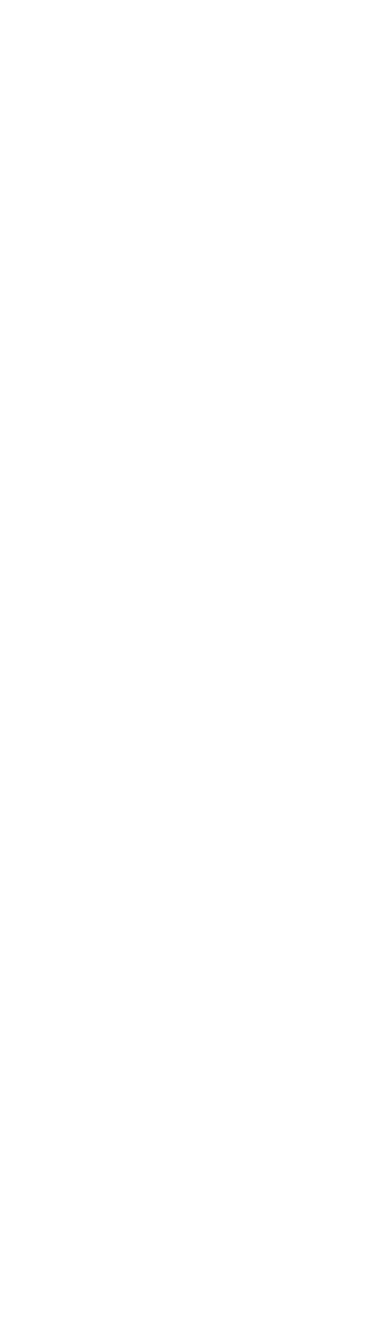
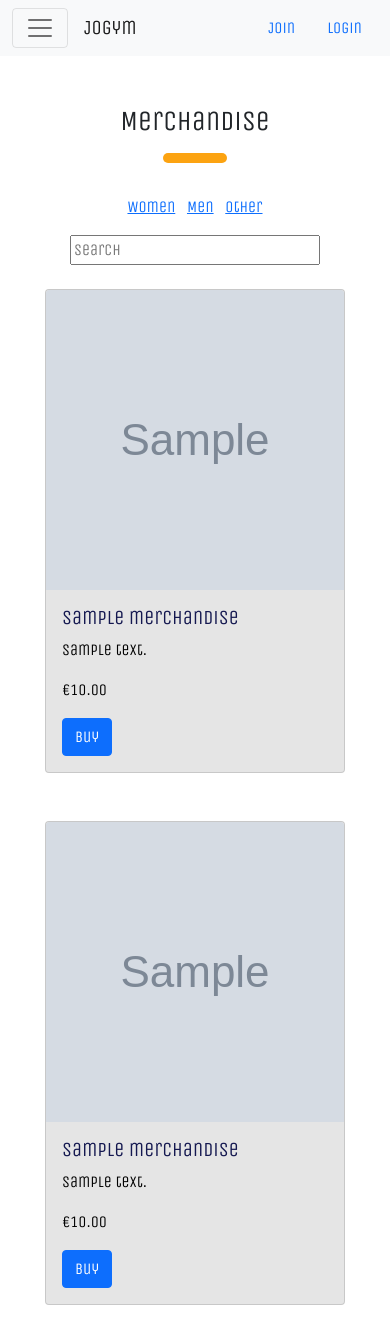
Before and after one commit to Code-Institute-Submissions/Zuhur-ms4_Feb, a Django app: page /merch/ in a window 390 px wide. Before the commit the page is empty. Before the commit the page ends 844 px from the top, so only its background shows below. Run offline with Django 3.2, Linux system fonts and the light colour scheme; tables that the repository leaves empty hold one stand-in row (values such as "Sample post"); grey boxes marked "Sample" are stand-in pictures; some libraries are stand-ins or nearby versions; some web fonts are replaced.

Commit message:
Display, style products and add filter links for merchandise

```diff
--- a/gym_app/templates/gym_app/home.html
+++ b/gym_app/templates/gym_app/home.html
@@ -43,7 +43,7 @@
         <div class="gym-description">
             <div class="col">
                 <h1 class="text-center mt-5 px-3"> Our Gym</h1>
-                <hr class="mx-auto">
+                <hr class="heading-ruler mx-auto">
                 <p class="text-center py-3 mx-auto">At JoGym we offer a gym experience like no other. With equipments at your disposal to reach your fitness goals. Reached a plateu? Feel drained from constant gym? We provide a host of physical activities to respark your joy for fitness.  </p>
             </div>
         </div>
@@ -112,7 +112,7 @@
             <div class="gym-description">
                 <div class="col">
                     <h1 class="text-center mt-5 px-3"> Contact Us</h1>
-                    <hr class="mx-auto">
+                    <hr class="heading-ruler mx-auto">
                 </div>
             </div>
         </div>
--- a/merchandise/templates/merchandise/merch.html
+++ b/merchandise/templates/merchandise/merch.html
@@ -0,0 +1,64 @@
+{% extends 'base.html' %}
+{% load static %}
+
+{% block extend_title %}
+| Merchandise
+{% endblock %}
+
+{% block content %}
+    <div class="container">
+        <div class="row mt-4">
+            <div class="col mt-4 my-2">
+                <h1 class="text-center">Merchandise</h1>
+                <hr class="heading-ruler mx-auto mb-4">
+            </div>
+        </div>
+        <div class="row">
+            <div class="col">
+                <ul class="list-inline text-center">
+                    <a href="#" class="list-inline-item">Women</a>
+                    <a href="##" class="list-inline-item">Men</a>
+                    <a href="#" class="list-inline-item">Other</a>
+                </ul>
+            </div>
+        </div>
+
+        <div class="row">
+            <div class="col text-center">
+                <input class="search-bar" type="text" placeholder="Search">
+            </div>
+        </div>
+        <div class="row mt-4">
+            {% for merch in merchandise %}
+                <div class="col-lg-3 col-md-4 col-sm-6 mb-4">
+                    <div class="card h-100 mx-auto">
+                        <img src="{{merch.image_url}}" class="card-img-top" alt="...">
+                        <div class="card-body">
+                            <h5 class="card-title">{{merch.name}}</h5>
+                            <p class="card-text">{{merch.description}}</p>
+                            <p>€{{merch.price}}</p>
+                            <a href="#" class="btn btn-primary">Buy</a>
+                        </div>
+                    </div>
+                </div>
+            {% endfor %}
+        </div>
+        <!--REMOVE BELOW-->
+        <div class="row mt-4">
+            {% for merch in merchandise %}
+                <div class="col-lg-3 col-md-4 col-sm-6 mb-4">
+                    <div class="card h-100 mx-auto">
+                        <img src="{{merch.image_url}}" class="card-img-top" alt="...">
+                        <div class="card-body">
+                            <h5 class="card-title">{{merch.name}}</h5>
+                            <p class="card-text">{{merch.description}}</p>
+                            <p>€{{merch.price}}</p>
+                            <a href="#" class="btn btn-primary">Buy</a>
+                        </div>
+                    </div>
+                </div>
+            {% endfor %}
+        </div>
+    </div>
+
+{% endblock %}
--- a/static/css/base.css
+++ b/static/css/base.css
@@ -8,6 +8,14 @@
 
 body {
     font-family: 'Unica One', cursive;
+}
+
+.heading-ruler {
+    width: 4rem;
+    color: #fca311 !important;
+    opacity: 1 !important;
+    height: 10px !important;
+    border-radius: 10px;
 }
 
 /*------------------------------ HOME - carousel */
@@ -30,14 +38,6 @@ body {
 .gym-description {
     width: 70%;
     margin: 0 auto;
-}
-
-hr {
-    width: 4rem;
-    color: #fca311 !important;
-    opacity: 1 !important;
-    height: 10px !important;
-    border-radius: 10px;
 }
 
 .gym-cards {
@@ -68,3 +68,35 @@ i {
     padding-top: 10px;
     width: 80%;
 }
+
+/*------------------------------ Merchandise - cards */
+.card-img-top {
+    height: 300px;
+    object-fit: cover;
+    overflow: hidden;
+}
+
+.card {
+    overflow: hidden;
+}
+
+img:hover {
+    transform: scale(1.05);
+    overflow: hidden;
+}
+
+
+/*------------------------------ Merchandise - search bar */
+.search-bar {
+    width: 40%;
+}
+
+/*------------------------------ Merchandise - media queries */
+@media (max-width: 576px) {
+    .card {
+        width: 300px;
+    }
+    .search-bar {
+        width: 250px;
+    }
+}
```
